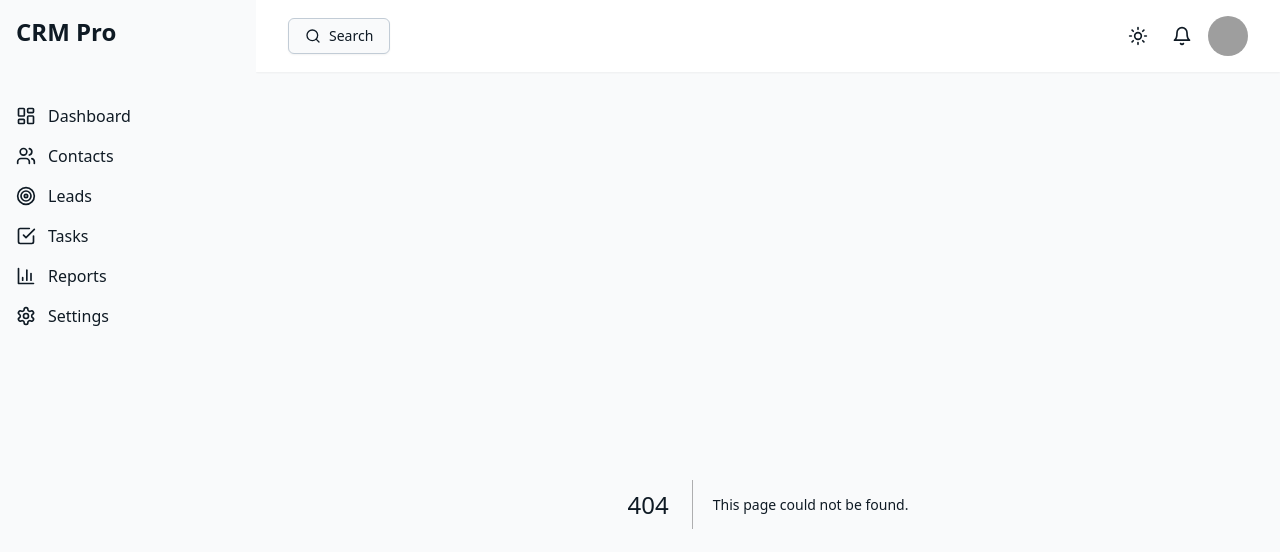
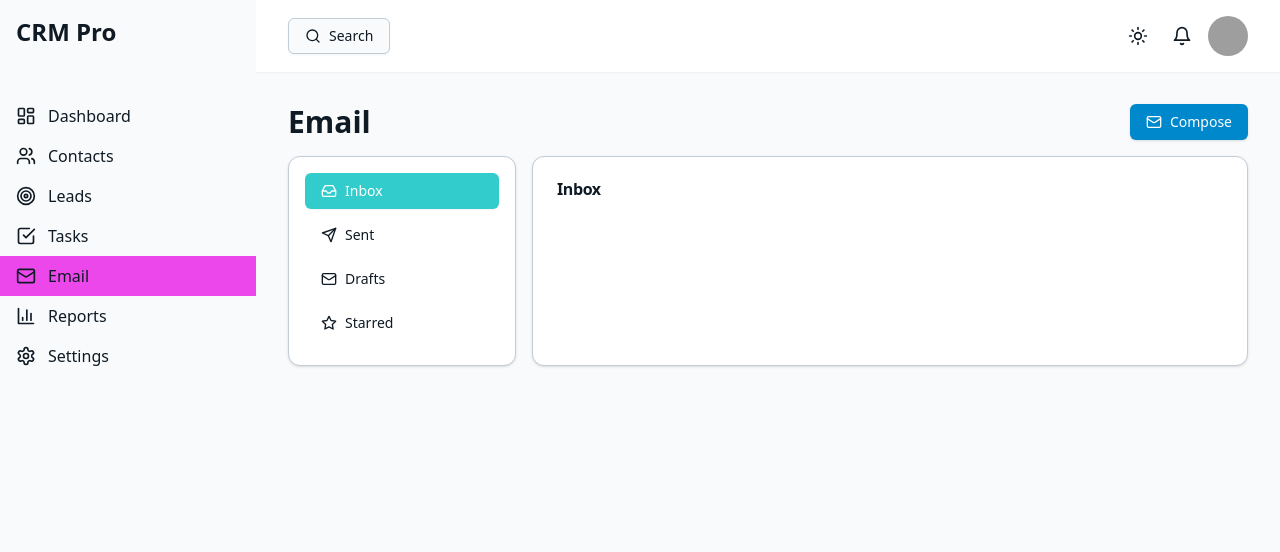
Before and after one commit to markokraemer/sg-121720488069521, a Next.js app: page /email in a window 1280 px wide. Before the commit this address had no page. Shown: the top 552 px of the page. Built offline with nearby package versions, Linux system fonts and the light colour scheme; grey boxes are pictures that could not be loaded.

Commit message:
SOFTGEN MAGIC

```diff
--- a/src/components/Layout.jsx
+++ b/src/components/Layout.jsx
@@ -12,7 +12,8 @@ import {
   Settings,
   Bell,
   Menu,
-  CheckSquare
+  CheckSquare,
+  Mail
 } from 'lucide-react';
 import { useGlobalContext } from '@/context/GlobalContext';
 import { Sheet, SheetContent, SheetTrigger } from "@/components/ui/sheet";
@@ -28,6 +29,7 @@ export const Layout = ({ children }) => {
     { icon: Users, label: 'Contacts', href: '/contacts' },
     { icon: Target, label: 'Leads', href: '/leads' },
     { icon: CheckSquare, label: 'Tasks', href: '/tasks' },
+    { icon: Mail, label: 'Email', href: '/email' },
     { icon: BarChart3, label: 'Reports', href: '/reports' },
     { icon: Settings, label: 'Settings', href: '/settings' },
   ];
--- /dev/null
+++ b/src/pages/email.js
@@ -0,0 +1,129 @@
+import React, { useState } from 'react';
+import { useGlobalContext } from '@/context/GlobalContext';
+import { Card, CardContent, CardHeader, CardTitle } from "@/components/ui/card";
+import { Button } from "@/components/ui/button";
+import { Input } from "@/components/ui/input";
+import { Textarea } from "@/components/ui/textarea";
+import { Select, SelectContent, SelectItem, SelectTrigger, SelectValue } from "@/components/ui/select";
+import { Dialog, DialogContent, DialogHeader, DialogTitle, DialogTrigger } from "@/components/ui/dialog";
+import { Label } from "@/components/ui/label";
+import { useToast } from "@/components/ui/use-toast";
+import { Send, Inbox, Mail, Star } from 'lucide-react';
+import { useForm } from "react-hook-form";
+import { zodResolver } from "@hookform/resolvers/zod";
+import * as z from "zod";
+
+const emailSchema = z.object({
+  to: z.string().email({ message: "Invalid email address" }),
+  subject: z.string().min(1, { message: "Subject is required" }),
+  body: z.string().min(1, { message: "Email body is required" }),
+});
+
+export default function Email() {
+  const { state, dispatch } = useGlobalContext();
+  const [isComposeOpen, setIsComposeOpen] = useState(false);
+  const [selectedFolder, setSelectedFolder] = useState('inbox');
+  const { toast } = useToast();
+
+  const { register, handleSubmit, formState: { errors }, reset } = useForm({
+    resolver: zodResolver(emailSchema),
+  });
+
+  const onSubmit = (data) => {
+    // In a real application, this would send the email
+    console.log('Sending email:', data);
+    dispatch({
+      type: 'SEND_EMAIL',
+      payload: { ...data, id: Date.now().toString(), date: new Date().toISOString() }
+    });
+    toast({
+      title: "Email Sent",
+      description: `Your email to ${data.to} has been sent.`,
+    });
+    setIsComposeOpen(false);
+    reset();
+  };
+
+  const folders = [
+    { name: 'Inbox', icon: Inbox },
+    { name: 'Sent', icon: Send },
+    { name: 'Drafts', icon: Mail },
+    { name: 'Starred', icon: Star },
+  ];
+
+  const emails = state.emails || [];
+
+  return (
+    <div className="space-y-4">
+      <div className="flex justify-between items-center">
+        <h1 className="text-3xl font-bold">Email</h1>
+        <Button onClick={() => setIsComposeOpen(true)}>
+          <Mail className="mr-2 h-4 w-4" /> Compose
+        </Button>
+      </div>
+
+      <div className="grid grid-cols-4 gap-4">
+        <Card className="col-span-1">
+          <CardContent className="p-4">
+            {folders.map((folder) => (
+              <Button
+                key={folder.name}
+                variant={selectedFolder === folder.name.toLowerCase() ? "secondary" : "ghost"}
+                className="w-full justify-start mb-2"
+                onClick={() => setSelectedFolder(folder.name.toLowerCase())}
+              >
+                <folder.icon className="mr-2 h-4 w-4" />
+                {folder.name}
+              </Button>
+            ))}
+          </CardContent>
+        </Card>
+
+        <Card className="col-span-3">
+          <CardHeader>
+            <CardTitle>{selectedFolder.charAt(0).toUpperCase() + selectedFolder.slice(1)}</CardTitle>
+          </CardHeader>
+          <CardContent>
+            {emails
+              .filter(email => email.folder === selectedFolder)
+              .map((email) => (
+                <div key={email.id} className="mb-2 p-2 bg-secondary rounded-md">
+                  <div className="flex justify-between">
+                    <span className="font-bold">{email.to}</span>
+                    <span className="text-sm text-muted-foreground">{new Date(email.date).toLocaleString()}</span>
+                  </div>
+                  <div>{email.subject}</div>
+                </div>
+              ))}
+          </CardContent>
+        </Card>
+      </div>
+
+      <Dialog open={isComposeOpen} onOpenChange={setIsComposeOpen}>
+        <DialogContent>
+          <DialogHeader>
+            <DialogTitle>Compose Email</DialogTitle>
+          </DialogHeader>
+          <form onSubmit={handleSubmit(onSubmit)} className="space-y-4">
+            <div>
+              <Label htmlFor="to">To</Label>
+              <Input id="to" {...register("to")} />
+              {errors.to && <p className="text-red-500 text-sm">{errors.to.message}</p>}
+            </div>
+            <div>
+              <Label htmlFor="subject">Subject</Label>
+              <Input id="subject" {...register("subject")} />
+              {errors.subject && <p className="text-red-500 text-sm">{errors.subject.message}</p>}
+            </div>
+            <div>
+              <Label htmlFor="body">Message</Label>
+              <Textarea id="body" {...register("body")} rows={5} />
+              {errors.body && <p className="text-red-500 text-sm">{errors.body.message}</p>}
+            </div>
+            <Button type="submit">Send Email</Button>
+          </form>
+        </DialogContent>
+      </Dialog>
+    </div>
+  );
+}
```
